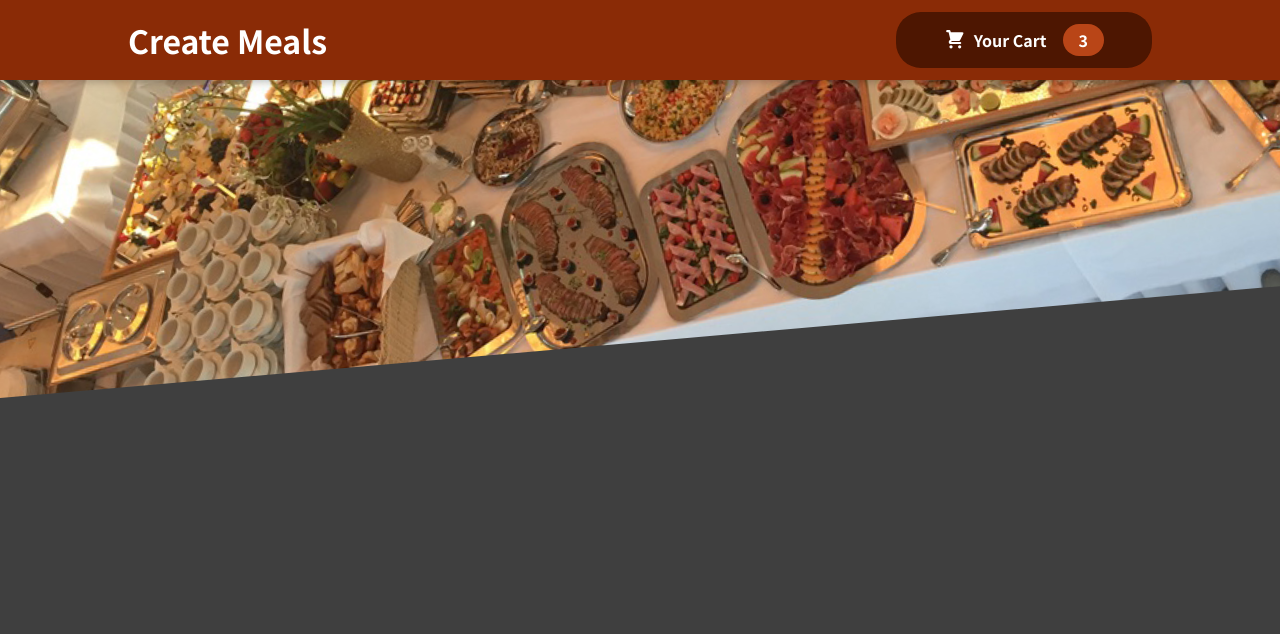
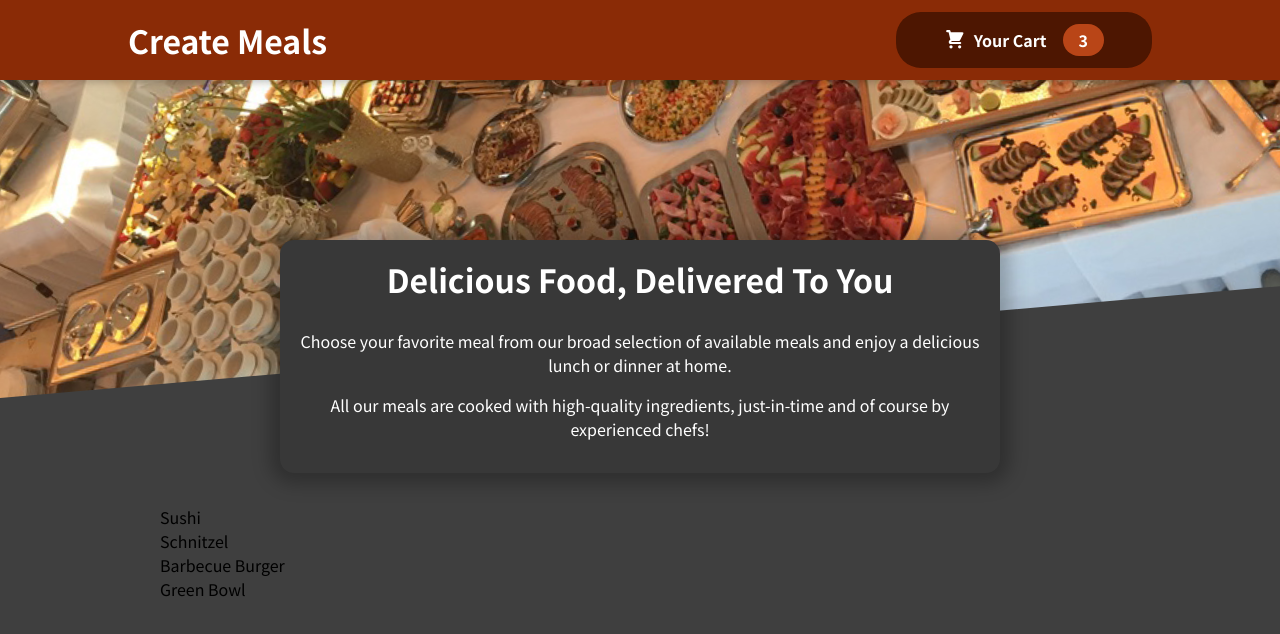
Before and after one commit to jangwalia/FoodApp, a React (Create React App) app: page / in a window 1280 px wide. Shown: the top 634 px of the page. Built offline with nearby package versions, Linux system fonts and the light colour scheme.

Commit message:
create Meal List

```diff
--- a/src/App.js
+++ b/src/App.js
@@ -1,10 +1,12 @@
 import { Fragment } from "react";
 import Header from "./Components/Layout/Header";
+import Meals from "./Components/Meals/Meals";
 
 function App() {
   return (
     <Fragment>
       <Header />
+      <Meals />
     </Fragment>
   );
 }
--- /dev/null
+++ b/src/Components/Meals/AvailableMeals.css
@@ -0,0 +1,24 @@
+.meals {
+  max-width: 60rem;
+  width: 90%;
+  margin: 2rem auto;
+  animation: meals-appear 1s ease-out forwards;
+}
+
+.meals ul {
+  list-style: none;
+  margin: 0;
+  padding: 0;
+}
+
+@keyframes meals-appear {
+  from {
+    opacity: 0;
+    transform: translateY(3rem);
+  }
+
+  to {
+    opacity: 1;
+    transform: translateY(0);
+  }
+}
--- /dev/null
+++ b/src/Components/Meals/AvailableMeals.js
@@ -0,0 +1,14 @@
+import React from "react";
+import Dummy_Meals from "../../data/Dummy";
+import "./AvailableMeals.css";
+
+function AvailableMeals() {
+  const mealsList = Dummy_Meals.map((meal) => <li>{meal.name}</li>);
+  return (
+    <section className="meals">
+      <ul>{mealsList}</ul>
+    </section>
+  );
+}
+
+export default AvailableMeals;
--- /dev/null
+++ b/src/Components/Meals/Meals.js
@@ -0,0 +1,14 @@
+import React, { Fragment } from "react";
+import MealsSummary from "./MealsSumamry";
+import AvailableMeals from "./AvailableMeals";
+
+function Meals() {
+  return (
+    <Fragment>
+      <MealsSummary />
+      <AvailableMeals />
+    </Fragment>
+  );
+}
+
+export default Meals;
--- /dev/null
+++ b/src/Components/Meals/MealsSumamry.js
@@ -0,0 +1,19 @@
+import "./MealsSummary.css";
+
+const MealsSummary = () => {
+  return (
+    <section className="summary">
+      <h2>Delicious Food, Delivered To You</h2>
+      <p>
+        Choose your favorite meal from our broad selection of available meals
+        and enjoy a delicious lunch or dinner at home.
+      </p>
+      <p>
+        All our meals are cooked with high-quality ingredients, just-in-time and
+        of course by experienced chefs!
+      </p>
+    </section>
+  );
+};
+
+export default MealsSummary;
--- /dev/null
+++ b/src/Components/Meals/MealsSummary.css
@@ -0,0 +1,18 @@
+.summary {
+  text-align: center;
+  max-width: 45rem;
+  width: 90%;
+  margin: auto;
+  margin-top: -10rem;
+  position: relative;
+  background-color: #383838;
+  color: white;
+  border-radius: 14px;
+  padding: 1rem;
+  box-shadow: 0 1px 18px 10px rgba(0, 0, 0, 0.25);
+}
+
+.summary h2 {
+  font-size: 2rem;
+  margin-top: 0;
+}
--- /dev/null
+++ b/src/data/Dummy.js
@@ -0,0 +1,28 @@
+const DUMMY_MEALS = [
+  {
+    id: "m1",
+    name: "Sushi",
+    description: "Finest fish and veggies",
+    price: 22.99,
+  },
+  {
+    id: "m2",
+    name: "Schnitzel",
+    description: "A german specialty!",
+    price: 16.5,
+  },
+  {
+    id: "m3",
+    name: "Barbecue Burger",
+    description: "American, raw, meaty",
+    price: 12.99,
+  },
+  {
+    id: "m4",
+    name: "Green Bowl",
+    description: "Healthy...and green...",
+    price: 18.99,
+  },
+];
+
+export default DUMMY_MEALS;
```
